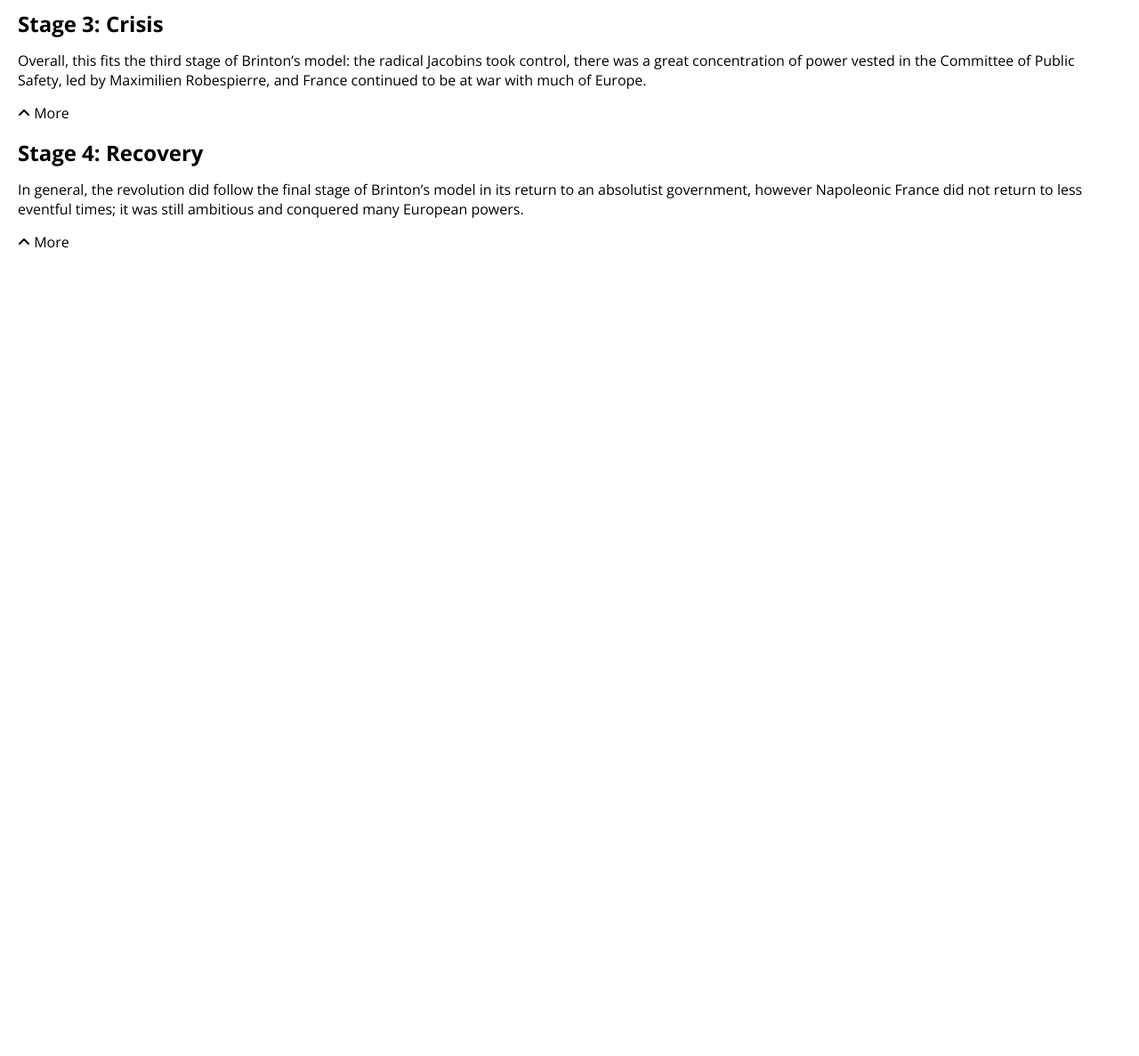
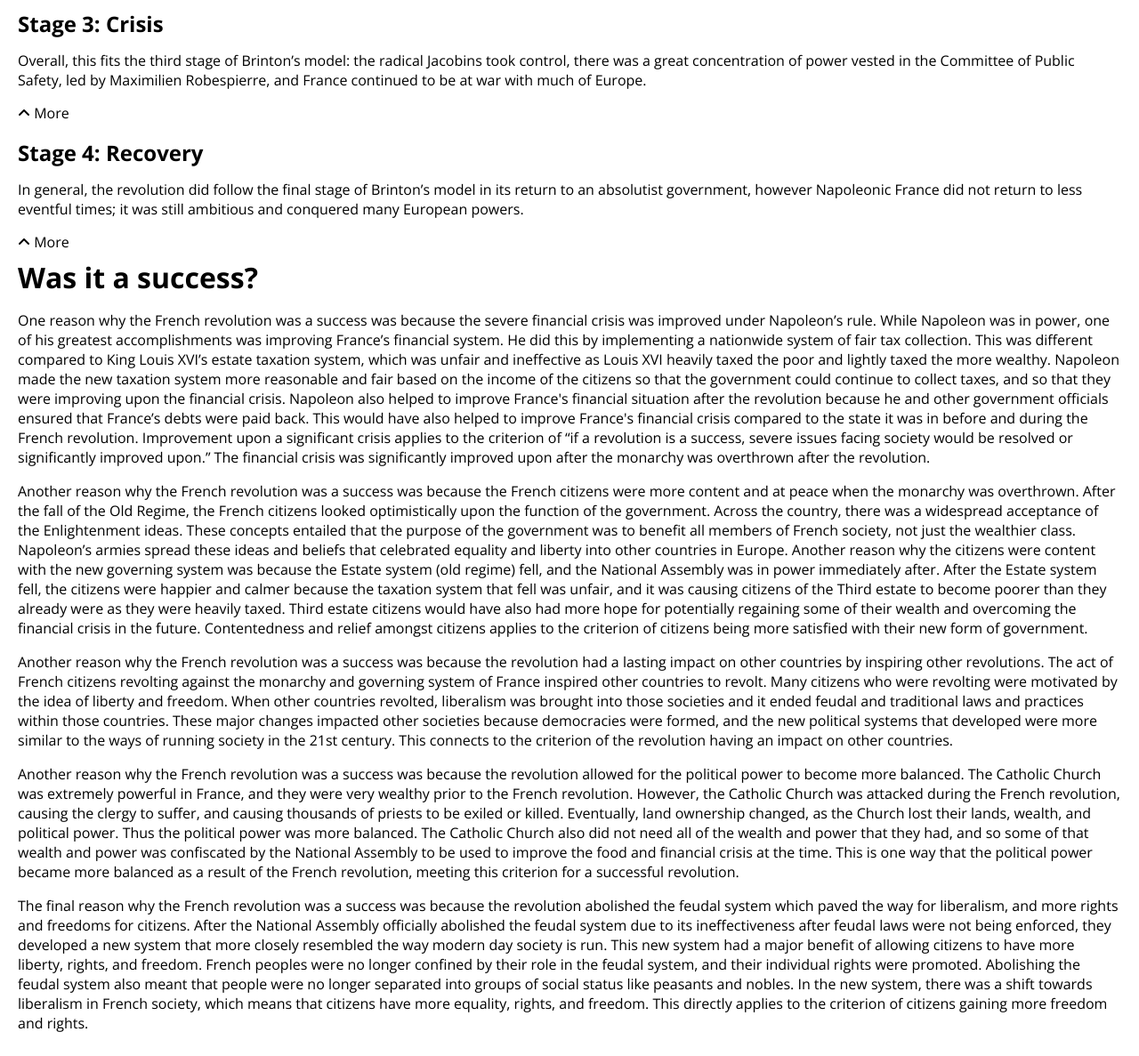
Before and after one commit to applemonkey496/french-revolution, a plain HTML site: page brinton.html in a window 1280 px wide. Shown: the part 2053-3240 px from the top of the page at 89% size. Before the commit the page ends 2353 px from the top, so only its background shows below. Drawn offline with nearby package versions, Linux system fonts and the light colour scheme.

Commit message:
add was it a success

```diff
--- a/brinton.html
+++ b/brinton.html
@@ -92,6 +92,25 @@
                 In 1799, General Napoleon Bonaparte staged a coup on the Directory and declared himself the First Consul of France. In all but name, Napoleon was now the dictatorial ruler of France. In 1804, Napoleon even went ahead to declare himself Emperor of France. Nevertheless, France was certainly not in for “quieter times.” Napoleon went on to conquer much of the European continent in the following decade. Although the revolution had many long term impacts on human rights, liberty, and even society as a whole, in France, the revolution didn't end in republic.
             </p>
         </div>
+
+        <div>
+            <h2>Was it a success?</h2>
+            <p>
+                One reason why the French revolution was a success was because the severe financial crisis was improved under Napoleon’s rule. While Napoleon was in power, one of his greatest accomplishments was improving France’s financial system. He did this by implementing a nationwide system of fair tax collection. This was different compared to King Louis XVI’s estate taxation system, which was unfair and ineffective as Louis XVI heavily taxed the poor and lightly taxed the more wealthy. Napoleon made the new taxation system more reasonable and fair based on the income of the citizens so that the government could continue to collect taxes, and so that they were improving upon the financial crisis. Napoleon also helped to improve France's financial situation after the revolution because he and other government officials ensured that France’s debts were paid back. This would have also helped to improve France's financial crisis compared to the state it was in before and during the French revolution. Improvement upon a significant crisis applies to the criterion of “if a revolution is a success, severe issues facing society would be resolved or significantly improved upon.” The financial crisis was significantly improved upon after the monarchy was overthrown after the revolution.
+            </p>
+            <p>
+                Another reason why the French revolution was a success was because the French citizens were more content and at peace when the monarchy was overthrown. After the fall of the Old Regime, the French citizens looked optimistically upon the function of the government. Across the country, there was a widespread acceptance of the Enlightenment ideas. These concepts entailed that the purpose of the government was to benefit all members of French society, not just the wealthier class. Napoleon’s armies spread these ideas and beliefs that celebrated equality and liberty into other countries in Europe. Another reason why the citizens were content with the new governing system was because the Estate system (old regime) fell, and the National Assembly was in power immediately after. After the Estate system fell, the citizens were happier and calmer because the taxation system that fell was unfair, and it was causing citizens of the Third estate to become poorer than they already were as they were heavily taxed. Third estate citizens would have also had more hope for potentially regaining some of their wealth and overcoming the financial crisis in the future. Contentedness and relief amongst citizens applies to the criterion of citizens being more satisfied with their new form of government.
+            </p>
+            <p>
+                Another reason why the French revolution was a success was because the revolution had a lasting impact on other countries by inspiring other revolutions. The act of French citizens revolting against the monarchy and governing system of France inspired other countries to revolt. Many citizens who were revolting were motivated by the idea of liberty and freedom. When other countries revolted, liberalism was brought into those societies and it ended feudal and traditional laws and practices within those countries. These major changes impacted other societies because democracies were formed, and the new political systems that developed were more similar to the ways of running society in the 21st century. This connects to the criterion of the revolution having an impact on other countries.
+            </p>
+            <p>
+                Another reason why the French revolution was a success was because the revolution allowed for the political power to become more balanced. The Catholic Church was extremely powerful in France, and they were very wealthy prior to the French revolution. However, the Catholic Church was attacked during the French revolution, causing the clergy to suffer, and causing thousands of priests to be exiled or killed. Eventually, land ownership changed, as the Church lost their lands, wealth, and political power. Thus the political power was more balanced. The Catholic Church also did not need all of the wealth and power that they had, and so some of that wealth and power was confiscated by the National Assembly to be used to improve the food and financial crisis at the time. This is one way that the political power became more balanced as a result of the French revolution, meeting this criterion for a successful revolution.
+            </p>
+            <p>
+                The final reason why the French revolution was a success was because the revolution abolished the feudal system which paved the way for liberalism, and more rights and freedoms for citizens. After the National Assembly officially abolished the feudal system due to its ineffectiveness after feudal laws were not being enforced, they developed a new system that more closely resembled the way modern day society is run. This new system had a major benefit of allowing citizens to have more liberty, rights, and freedom. French peoples were no longer confined by their role in the feudal system, and their individual rights were promoted. Abolishing the feudal system also meant that people were no longer separated into groups of social status like peasants and nobles. In the new system, there was a shift towards liberalism in French society, which means that citizens have more equality, rights, and freedom. This directly applies to the criterion of citizens gaining more freedom and rights.
+            </p>
+        </div>
     </section>
 </body>
 </html>
```
